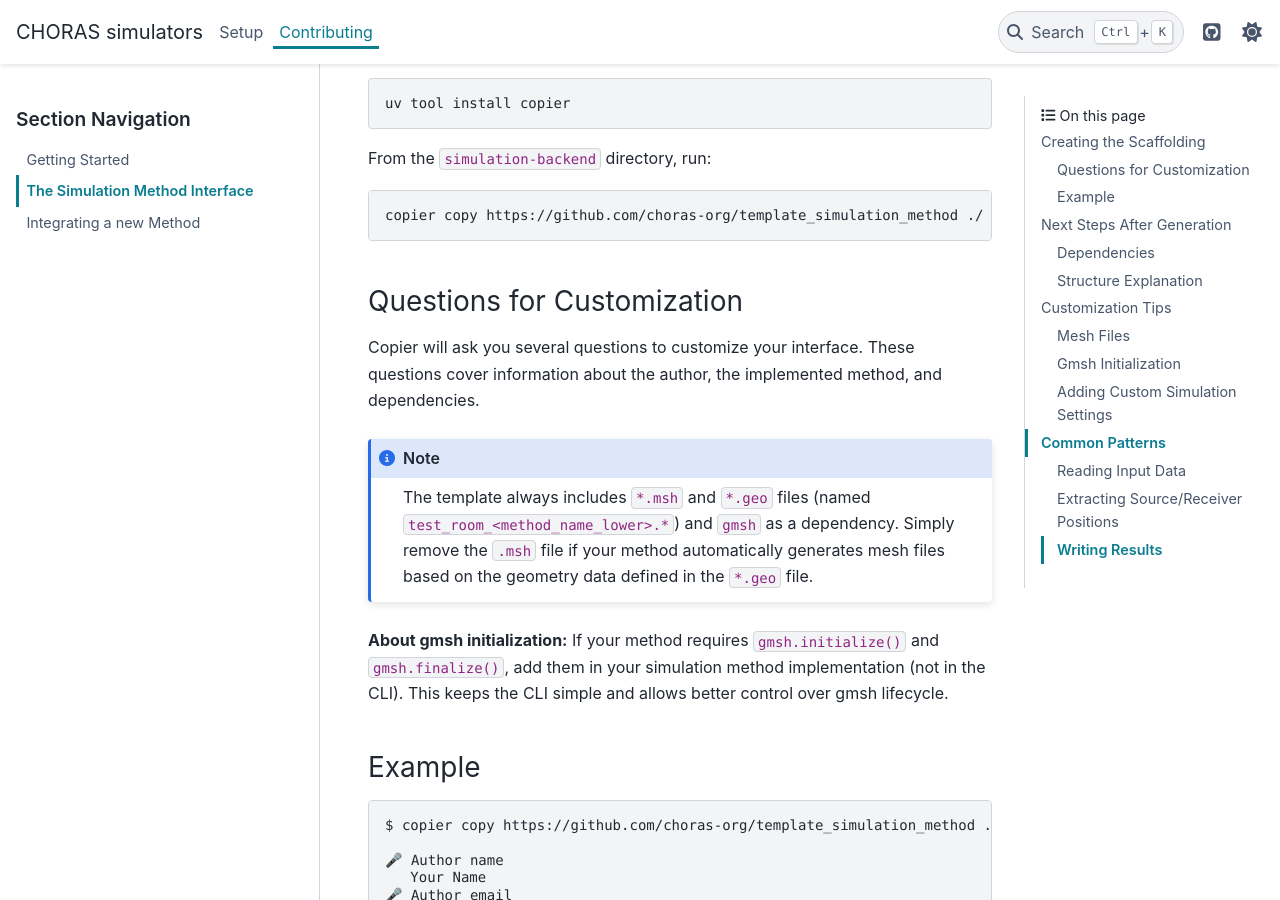
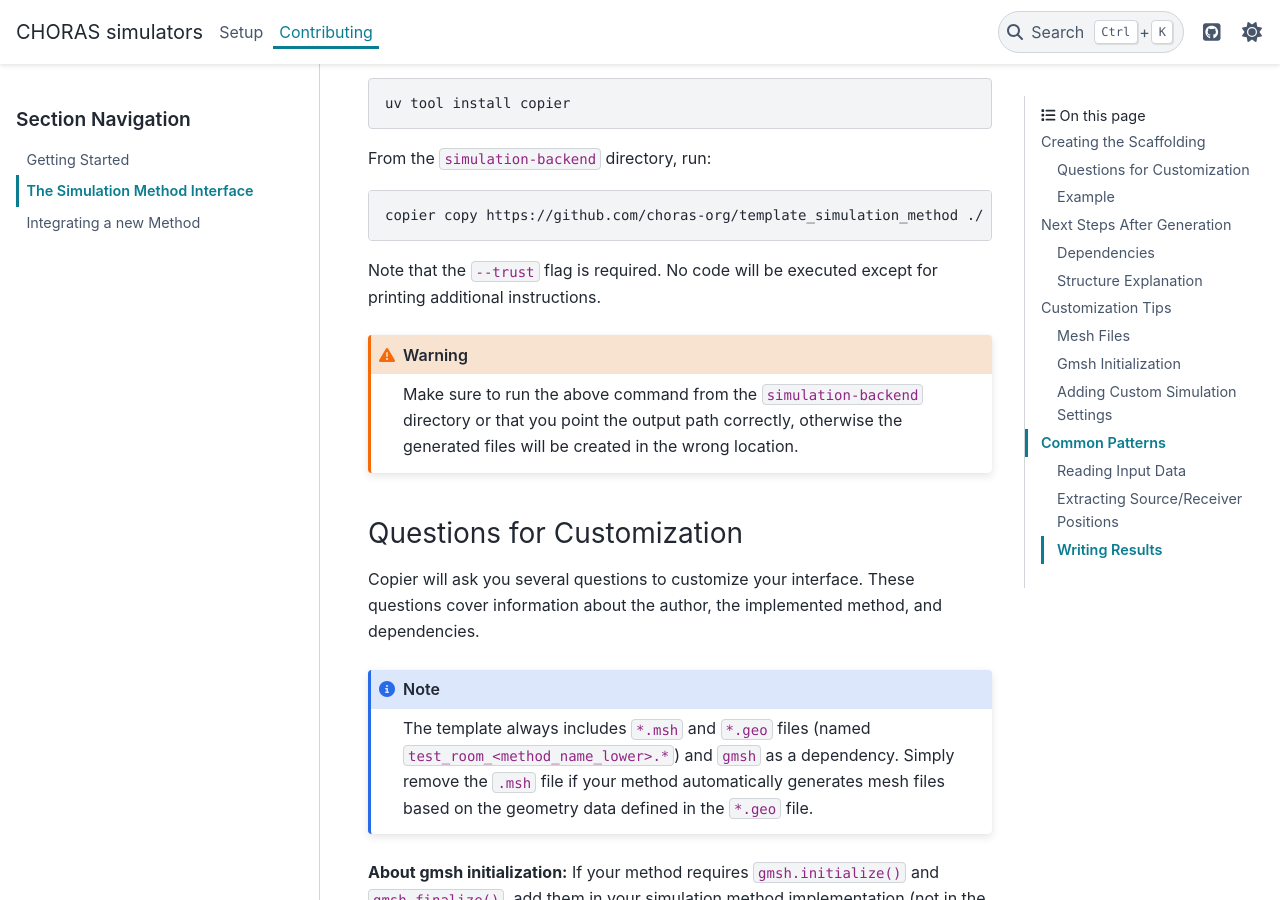
Before and after one commit to Matteo-Scerbo/simulation-backend, a Sphinx documentation site: the page built from docs/source/includes/contributing/contribute_method.rst, in a window 1280 px wide and 900 px high, scrolled down 786 px. Built offline with Sphinx 7.4.7 and the PyData theme 0.15.4, drawn with Linux system fonts in a browser that asks for light colours; pages that are not in the unit, such as notebooks, are missing from menus.

Commit message:
Clarify copier command (add --trust flag)

```diff
--- a/docs/source/includes/contributing/contribute_method.rst
+++ b/docs/source/includes/contributing/contribute_method.rst
@@ -32,7 +32,12 @@
 
 .. code-block:: bash
 
-   copier copy https://github.com/choras-org/template_simulation_method ./
+   copier copy https://github.com/choras-org/template_simulation_method ./ --trust
+
+Note that the ``--trust`` flag is required. No code will be executed except for printing additional instructions.
+
+.. warning::
+   Make sure to run the above command from the ``simulation-backend`` directory or that you point the output path correctly, otherwise the generated files will be created in the wrong location.
 
 Questions for Customization
 ~~~~~~~~~~~~~~~~~~~~~~~~~~~
```
